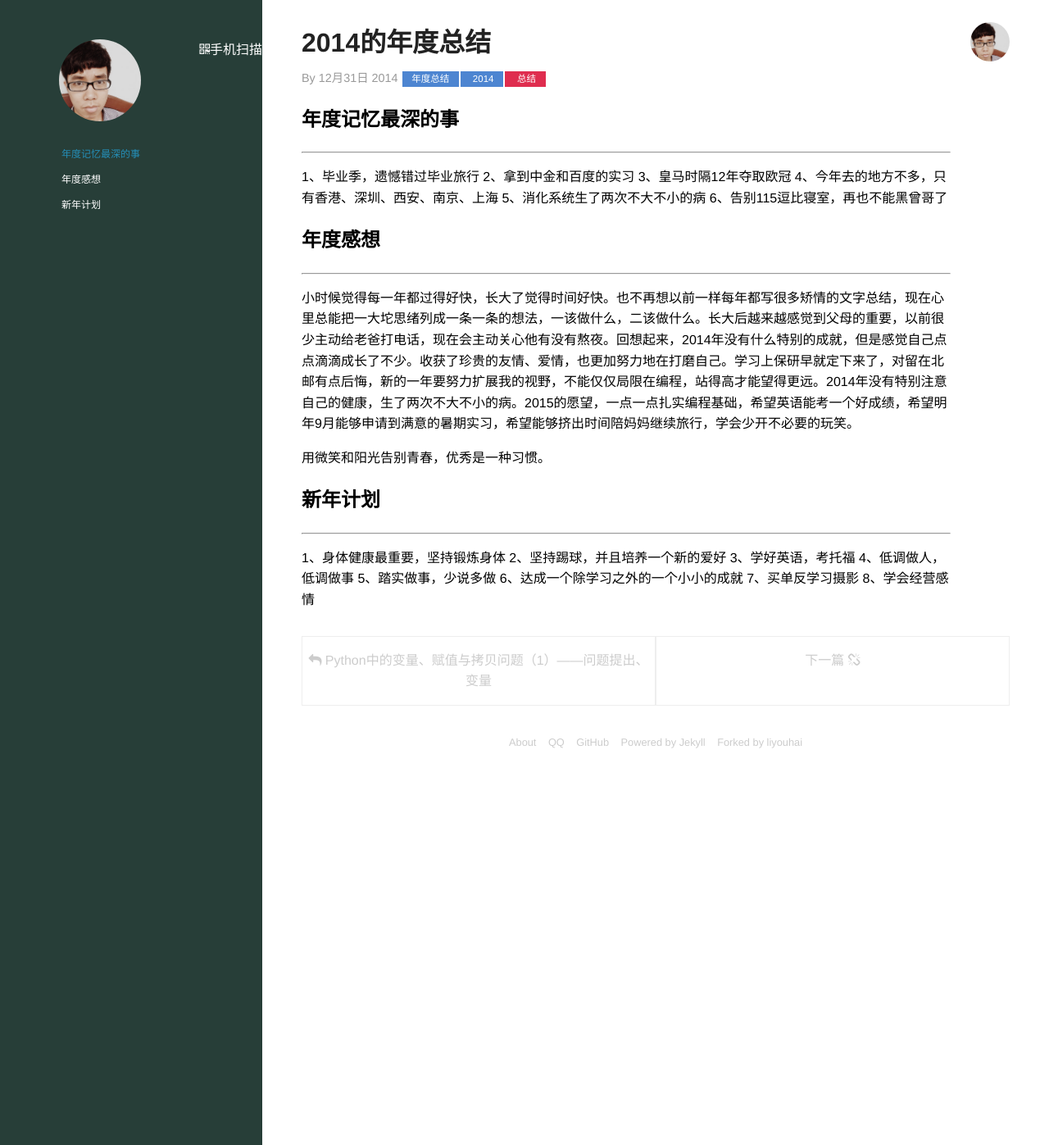
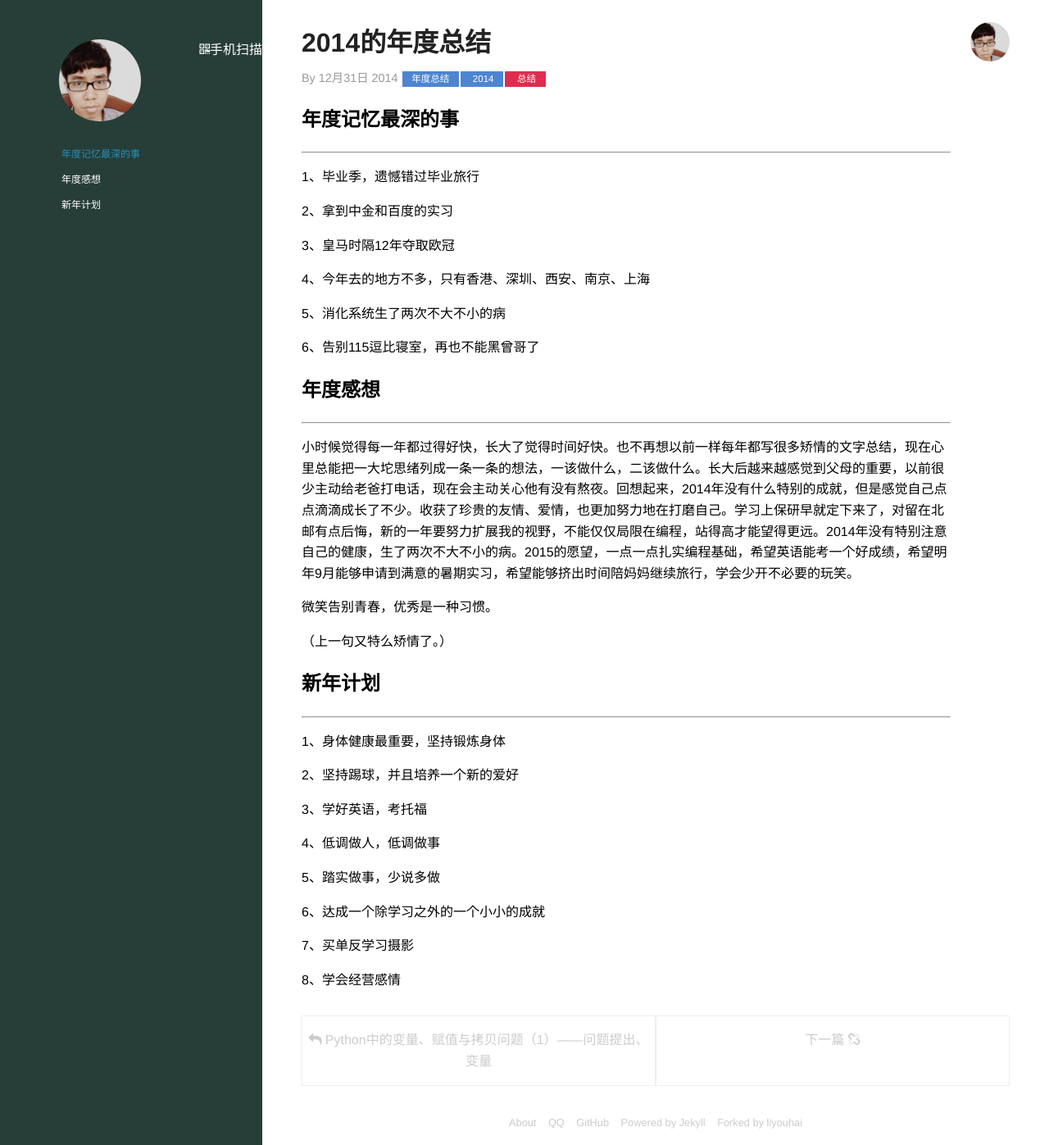
Before and after one commit to pskun/pskun.github.io, a Jekyll site: the page built from _posts/2014-12-31-annual-summary.md, in a window 1280 px wide and 1397 px high. Shown: the whole window at 82% size. Built offline with Jekyll 4.4.1, drawn with Linux system fonts in a browser that asks for light colours; Markdown is read by kramdown in place of the engine named in the settings; comment, search, counter and statistics services are not loaded.

Commit message:
fix post
annual summary

```diff
--- a/_posts/2014-12-31-annual-summary.md
+++ b/_posts/2014-12-31-annual-summary.md
@@ -11,25 +11,39 @@
 ## 年度记忆最深的事
 ----------
 1、毕业季，遗憾错过毕业旅行
+
 2、拿到中金和百度的实习
+
 3、皇马时隔12年夺取欧冠
+
 4、今年去的地方不多，只有香港、深圳、西安、南京、上海
+
 5、消化系统生了两次不大不小的病
+
 6、告别115逗比寝室，再也不能黑曾哥了
 
 ## 年度感想
 ----------
 小时候觉得每一年都过得好快，长大了觉得时间好快。也不再想以前一样每年都写很多矫情的文字总结，现在心里总能把一大坨思绪列成一条一条的想法，一该做什么，二该做什么。长大后越来越感觉到父母的重要，以前很少主动给老爸打电话，现在会主动关心他有没有熬夜。回想起来，2014年没有什么特别的成就，但是感觉自己点点滴滴成长了不少。收获了珍贵的友情、爱情，也更加努力地在打磨自己。学习上保研早就定下来了，对留在北邮有点后悔，新的一年要努力扩展我的视野，不能仅仅局限在编程，站得高才能望得更远。2014年没有特别注意自己的健康，生了两次不大不小的病。2015的愿望，一点一点扎实编程基础，希望英语能考一个好成绩，希望明年9月能够申请到满意的暑期实习，希望能够挤出时间陪妈妈继续旅行，学会少开不必要的玩笑。
 
-用微笑和阳光告别青春，优秀是一种习惯。
+微笑告别青春，优秀是一种习惯。
+
+（上一句又特么矫情了。）
 
 ## 新年计划
 ----------
 1、身体健康最重要，坚持锻炼身体
+
 2、坚持踢球，并且培养一个新的爱好
+
 3、学好英语，考托福
+
 4、低调做人，低调做事
+
 5、踏实做事，少说多做
+
 6、达成一个除学习之外的一个小小的成就
+
 7、买单反学习摄影
+
 8、学会经营感情
```
